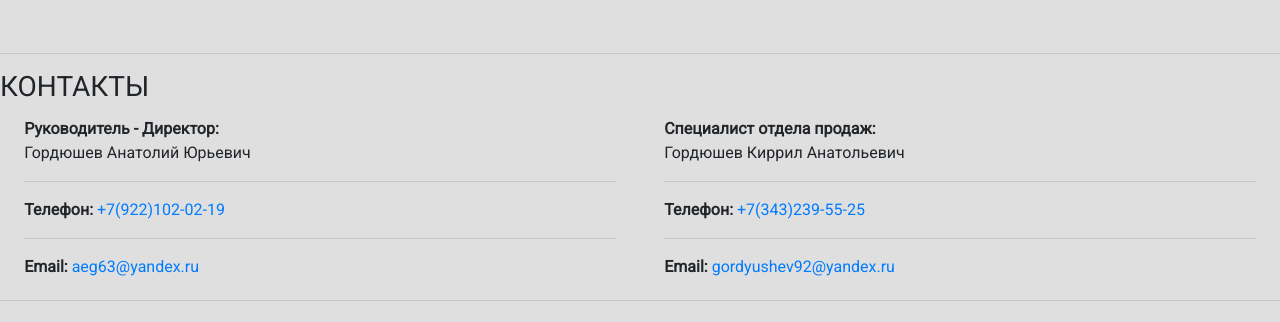
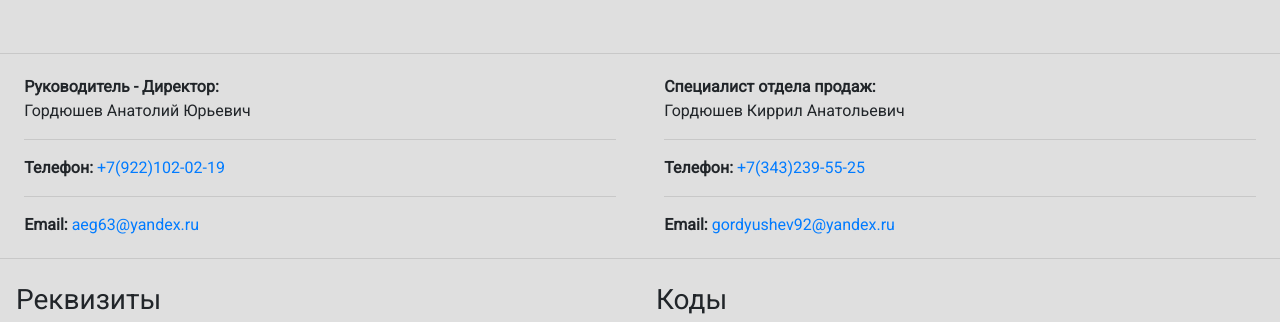
Before and after one commit to ckin2uha/esk-template, a plain HTML site: page contact.html in a window 1280 px wide. Shown: the part 447-769 px from the top of the page. Drawn offline with nearby package versions, Linux system fonts and the light colour scheme.

Commit message:
fix contact

```diff
--- a/contact.html
+++ b/contact.html
@@ -43,7 +43,6 @@
         </div>
         <hr>
         <div class="info-contact">
-            <h3>КОНТАКТЫ</h3>
             <div class="info-contact-cart">
                <b>Руководитель - Директор:</b>
                    <p>Гордюшев Анатолий Юрьевич</p>
```
Also changed, not shown: css/style.sass (line endings or trailing spaces).
